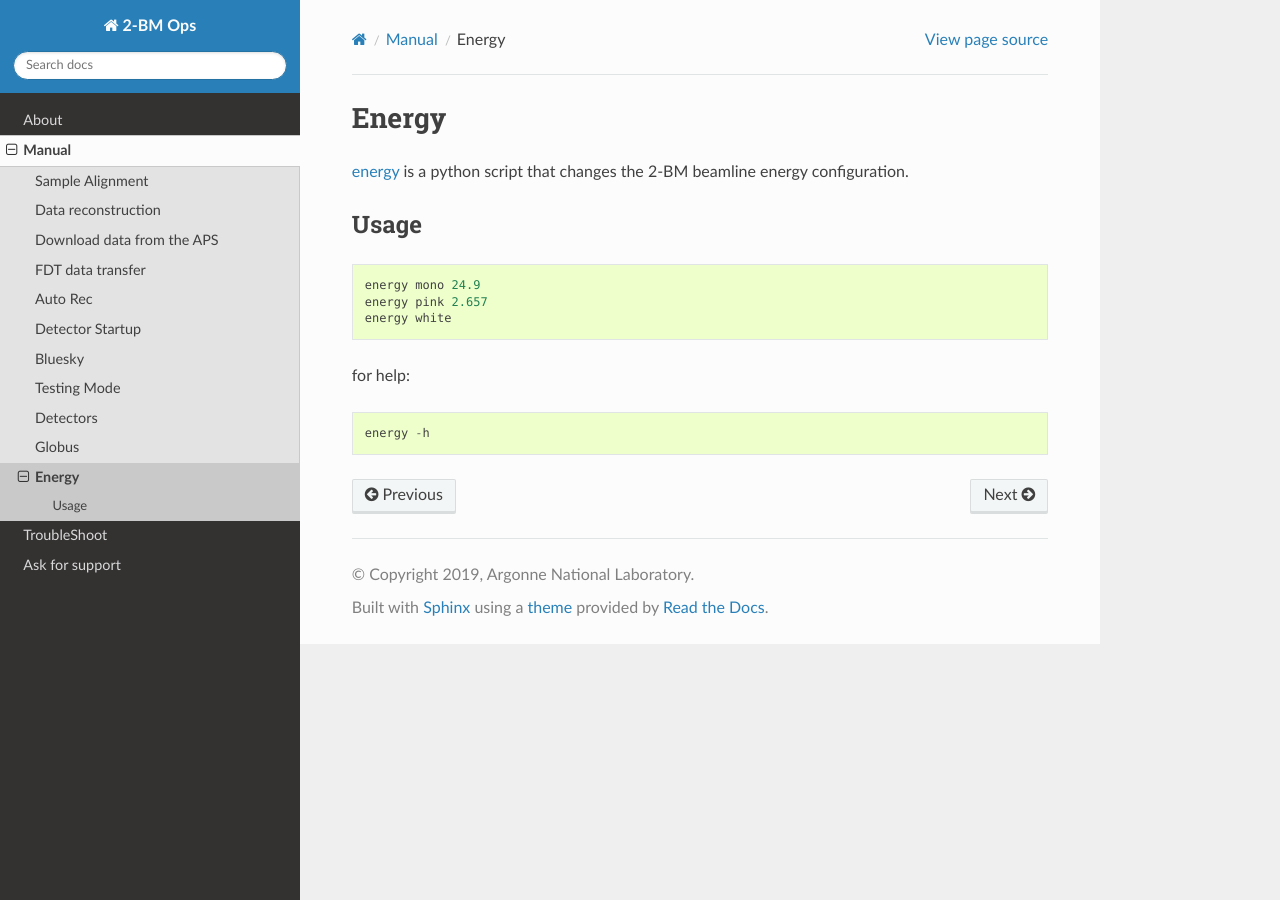
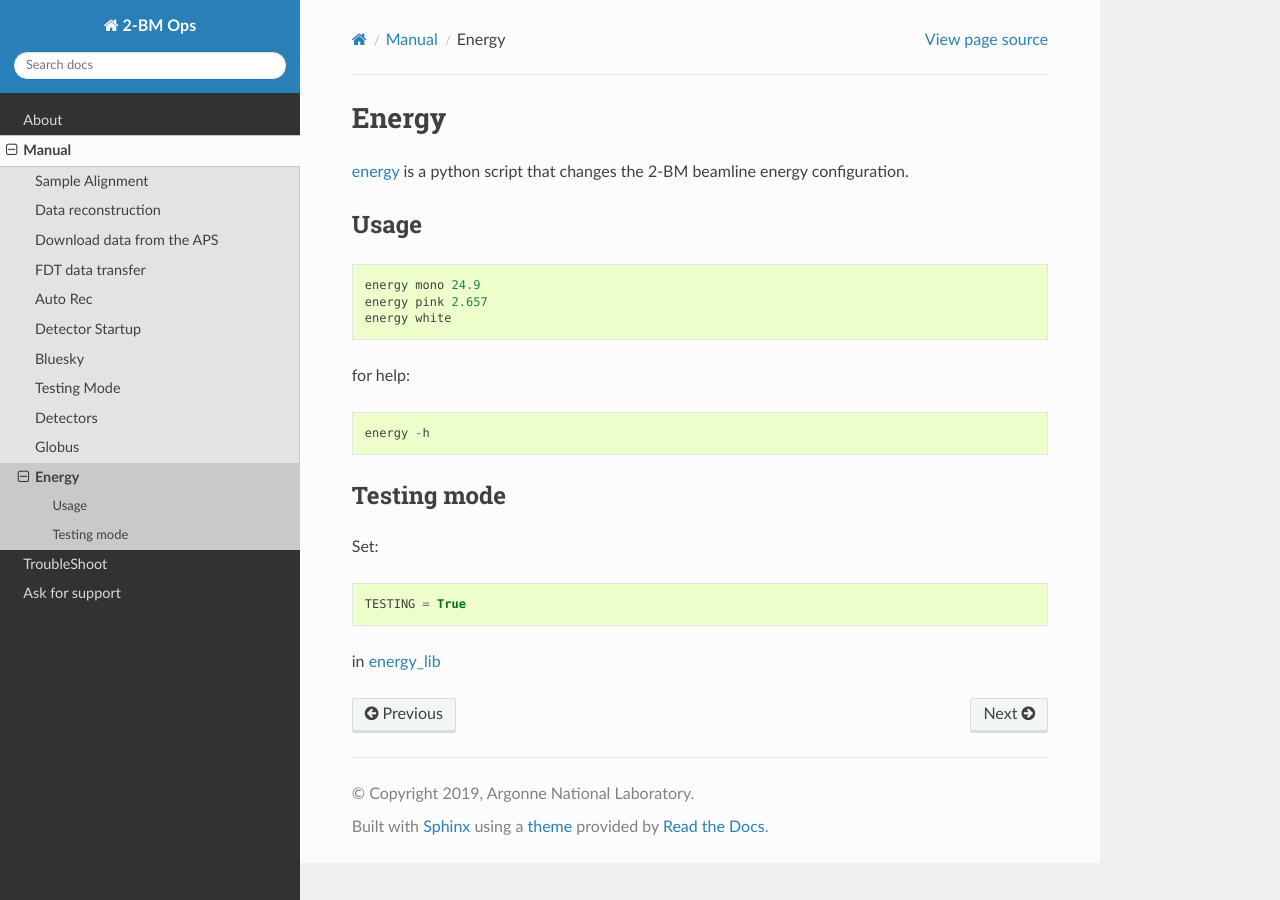
Before and after one commit to xray-imaging/2bm-docs, a Sphinx documentation site: the page built from docs/source/manual/item_011.rst, in a window 1280 px wide. Built offline with Sphinx 7.4.7 and the Read the Docs theme 2.0.0, drawn with Linux system fonts in a browser that asks for light colours.

Commit message:
added energy change instructions

```diff
--- a/docs/source/manual/item_011.rst
+++ b/docs/source/manual/item_011.rst
@@ -15,3 +15,13 @@ Usage
 for help::
 
     energy -h
+
+Testing mode
+------------
+
+
+Set::
+
+    TESTING = True
+
+in `energy_lib <https://github.com/decarlof/tomo2bm/blob/master/flir/energy/libs/energy_lib.py>`_
```
